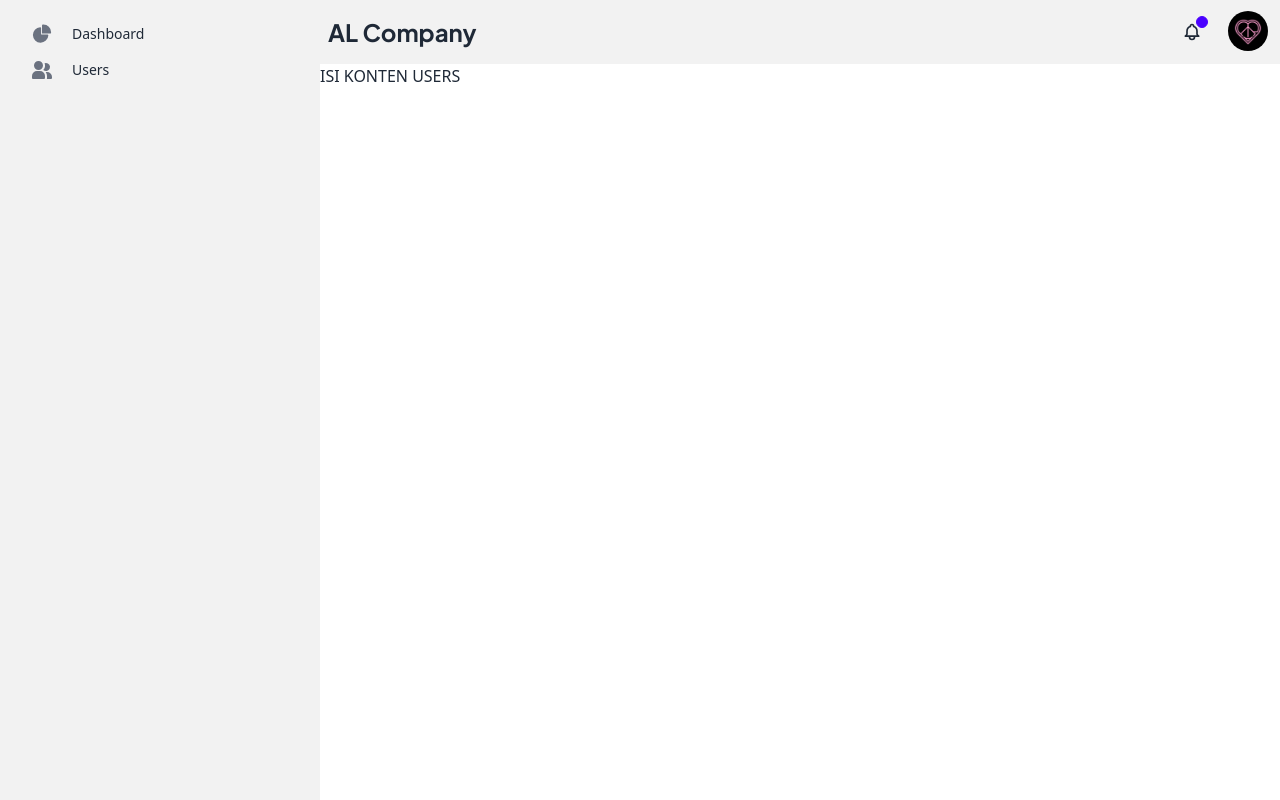
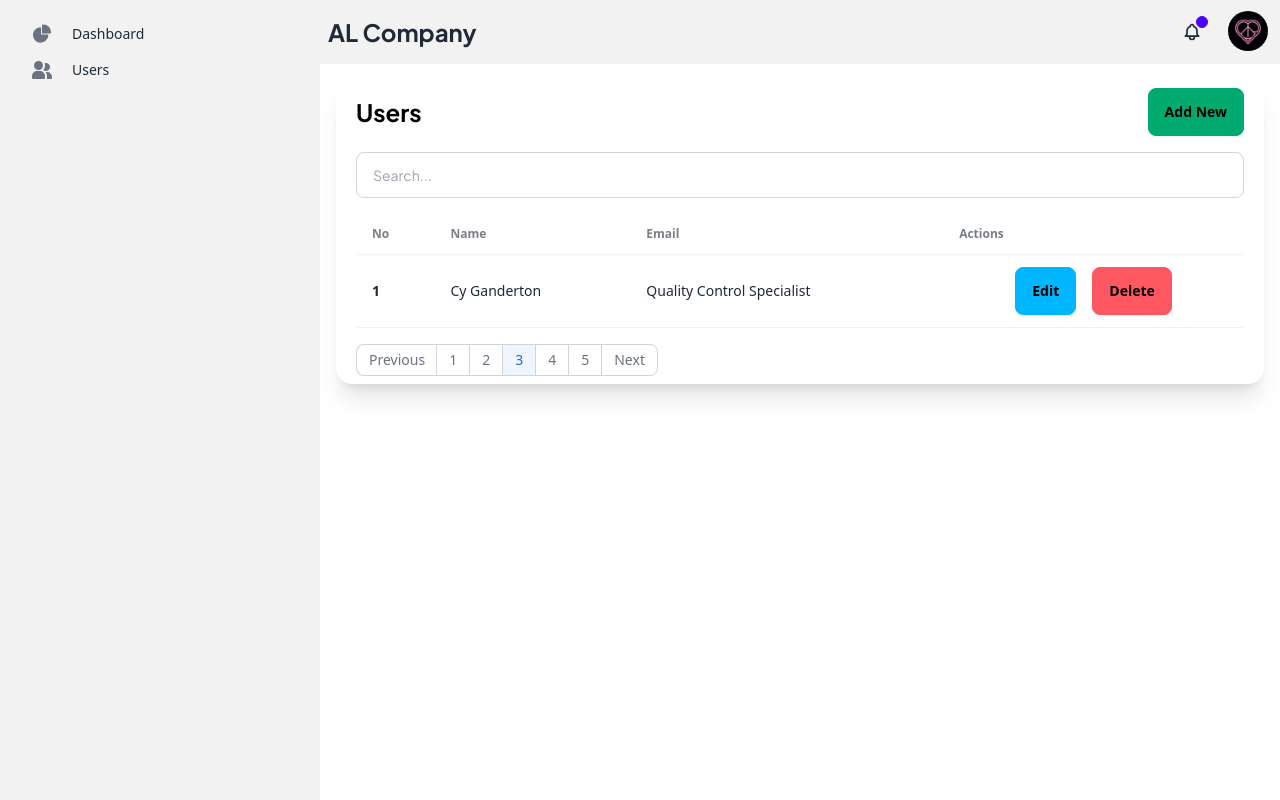
Before and after one commit to radenmasabdul/Management, a Vue app in the folder frontend/: page /users in a window 1280 px wide. Built offline with nearby package versions, Linux system fonts and the light colour scheme; no server answers.

Commit message:
slicing page users

```diff
--- a/frontend/src/components/layout/Sidebar.vue
+++ b/frontend/src/components/layout/Sidebar.vue
@@ -1,7 +1,7 @@
 <script setup></script>
 
 <template>
-  <div class="lg:drawer-open bg-base-200">
+  <div class="lg:drawer-open bg-base-200 z-50">
     <input id="my-drawer-2" type="checkbox" class="drawer-toggle" />
     <div class="drawer-content flex flex-col items-center justify-center">
       <label for="my-drawer-2" class="lg:hidden">
--- a/frontend/src/views/users/Users.vue
+++ b/frontend/src/views/users/Users.vue
@@ -1,12 +1,108 @@
 <script setup>
 import Layout from "../../layouts/Layout.vue";
+
+const inputClass =
+  "w-full text-sm text-gray-800 border border-gray-300 px-4 py-3 rounded-lg outline-blue-600 font-JakartaSans";
 </script>
 
 <template>
   <Layout>
-    <div>
-      <h1>ISI KONTEN USERS</h1>
-    </div>
+    <main class="p-4">
+      <div class="card bg-base-100 shadow-xl">
+        <div class="flex flex-wrap justify-between mx-5 my-2">
+          <h1 class="font-JakartaSans text-2xl font-bold text-black my-2">Users</h1>
+
+          <button class="btn btn-success">Add New</button>
+        </div>
+
+        <div class="flex flex-wrap mx-5 my-2">
+          <input type="search" id="search" name="search" placeholder="Search..." :class="inputClass" />
+        </div>
+
+        <div class="mx-5 my-2">
+          <div class="overflow-x-auto">
+            <table class="table table-zebra">
+              <thead>
+                <tr>
+                  <th>No</th>
+                  <th>Name</th>
+                  <th>Email</th>
+                  <th>Actions</th>
+                </tr>
+              </thead>
+              <tbody>
+                <tr>
+                  <th>1</th>
+                  <td>Cy Ganderton</td>
+                  <td>Quality Control Specialist</td>
+                  <td class="flex flex-wrap justify-center items-center gap-4">
+                    <button class="btn btn-info">Edit</button>
+                    <button class="btn btn-error">Delete</button>
+                  </td>
+                </tr>
+              </tbody>
+            </table>
+          </div>
+        </div>
+
+        <div class="mx-5 my-2">
+          <nav aria-label="Page navigation example">
+            <ul class="inline-flex -space-x-px text-sm">
+              <li>
+                <a
+                  href="#"
+                  class="flex items-center justify-center px-3 h-8 ms-0 leading-tight text-gray-500 bg-white border border-e-0 border-gray-300 rounded-s-lg hover:bg-gray-100 hover:text-gray-700 dark:bg-gray-800 dark:border-gray-700 dark:text-gray-400 dark:hover:bg-gray-700 dark:hover:text-white"
+                  >Previous</a
+                >
+              </li>
+              <li>
+                <a
+                  href="#"
+                  class="flex items-center justify-center px-3 h-8 leading-tight text-gray-500 bg-white border border-gray-300 hover:bg-gray-100 hover:text-gray-700 dark:bg-gray-800 dark:border-gray-700 dark:text-gray-400 dark:hover:bg-gray-700 dark:hover:text-white"
+                  >1</a
+                >
+              </li>
+              <li>
+                <a
+                  href="#"
+                  class="flex items-center justify-center px-3 h-8 leading-tight text-gray-500 bg-white border border-gray-300 hover:bg-gray-100 hover:text-gray-700 dark:bg-gray-800 dark:border-gray-700 dark:text-gray-400 dark:hover:bg-gray-700 dark:hover:text-white"
+                  >2</a
+                >
+              </li>
+              <li>
+                <a
+                  href="#"
+                  aria-current="page"
+                  class="flex items-center justify-center px-3 h-8 text-blue-600 border border-gray-300 bg-blue-50 hover:bg-blue-100 hover:text-blue-700 dark:border-gray-700 dark:bg-gray-700 dark:text-white"
+                  >3</a
+                >
+              </li>
+              <li>
+                <a
+                  href="#"
+                  class="flex items-center justify-center px-3 h-8 leading-tight text-gray-500 bg-white border border-gray-300 hover:bg-gray-100 hover:text-gray-700 dark:bg-gray-800 dark:border-gray-700 dark:text-gray-400 dark:hover:bg-gray-700 dark:hover:text-white"
+                  >4</a
+                >
+              </li>
+              <li>
+                <a
+                  href="#"
+                  class="flex items-center justify-center px-3 h-8 leading-tight text-gray-500 bg-white border border-gray-300 hover:bg-gray-100 hover:text-gray-700 dark:bg-gray-800 dark:border-gray-700 dark:text-gray-400 dark:hover:bg-gray-700 dark:hover:text-white"
+                  >5</a
+                >
+              </li>
+              <li>
+                <a
+                  href="#"
+                  class="flex items-center justify-center px-3 h-8 leading-tight text-gray-500 bg-white border border-gray-300 rounded-e-lg hover:bg-gray-100 hover:text-gray-700 dark:bg-gray-800 dark:border-gray-700 dark:text-gray-400 dark:hover:bg-gray-700 dark:hover:text-white"
+                  >Next</a
+                >
+              </li>
+            </ul>
+          </nav>
+        </div>
+      </div>
+    </main>
   </Layout>
 </template>
 
```
